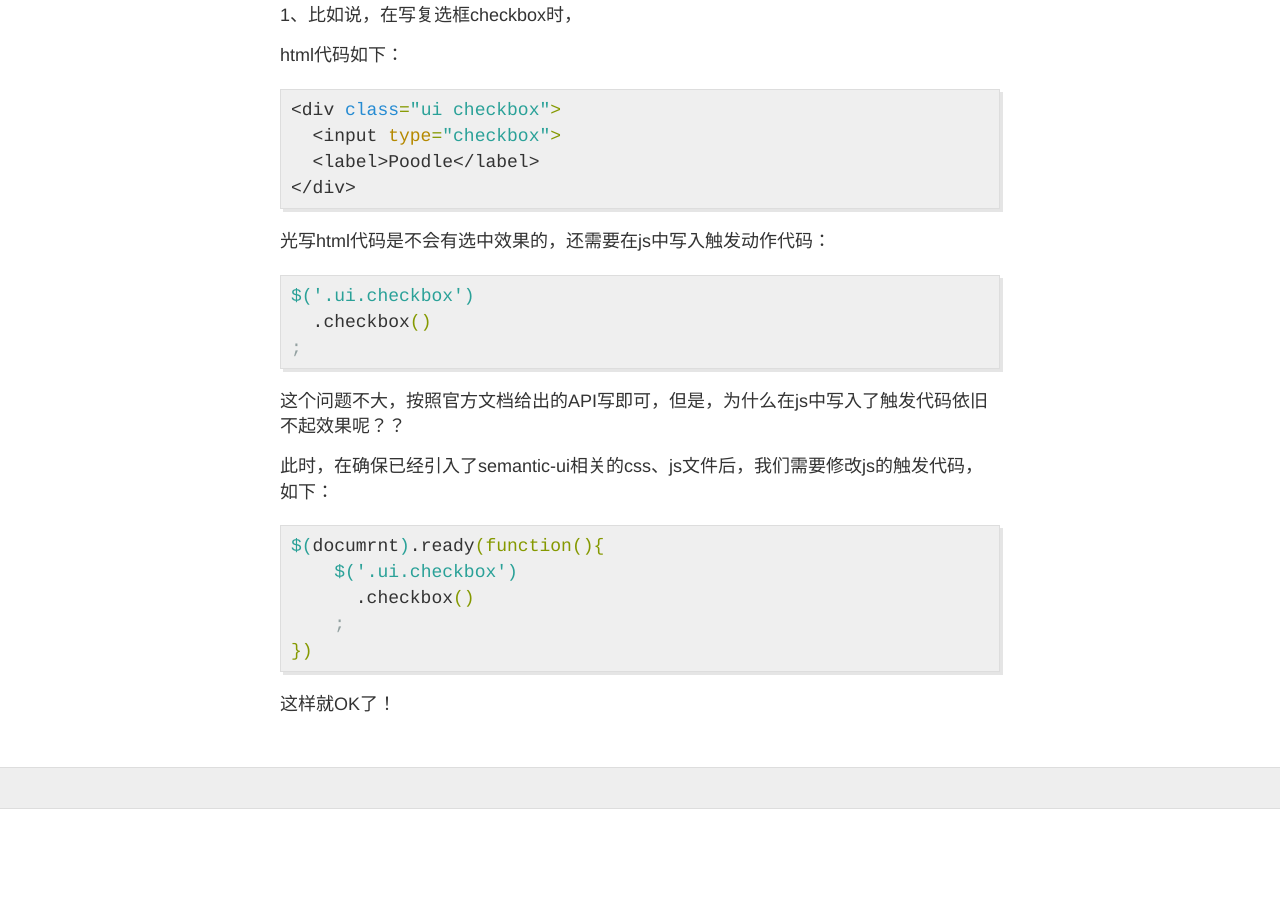
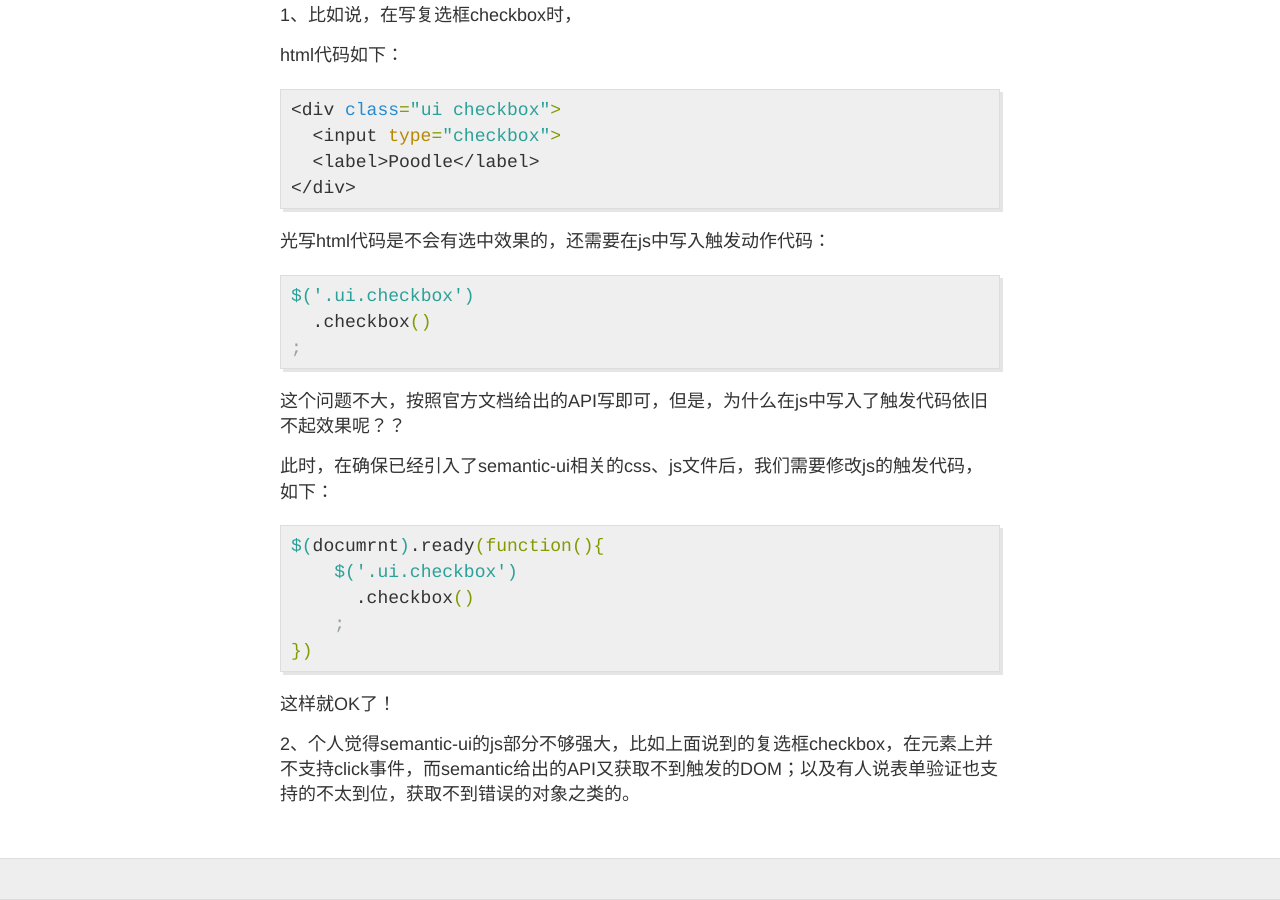
Before and after one commit to juilyhui/juilyhui.github.io, a Jekyll site: the page built from _posts/2017-02-17-semantic-ui.md, in a window 1280 px wide and 900 px high, scrolled down 2186 px. Built offline with Jekyll 4.4.1, drawn with Linux system fonts in a browser that asks for light colours; nearby versions of some CDN libraries; before the commit the page ends 2995 px from its top, so only the background shows below that.

Commit message:
hui semantic-ui.md fix

```diff
--- a/_posts/2017-02-17-semantic-ui.md
+++ b/_posts/2017-02-17-semantic-ui.md
@@ -97,3 +97,5 @@ $(documrnt).ready(function(){
 {% endhighlight %}
 
 这样就OK了！
+
+2、个人觉得semantic-ui的js部分不够强大，比如上面说到的复选框checkbox，在元素上并不支持click事件，而semantic给出的API又获取不到触发的DOM；以及有人说表单验证也支持的不太到位，获取不到错误的对象之类的。
```
